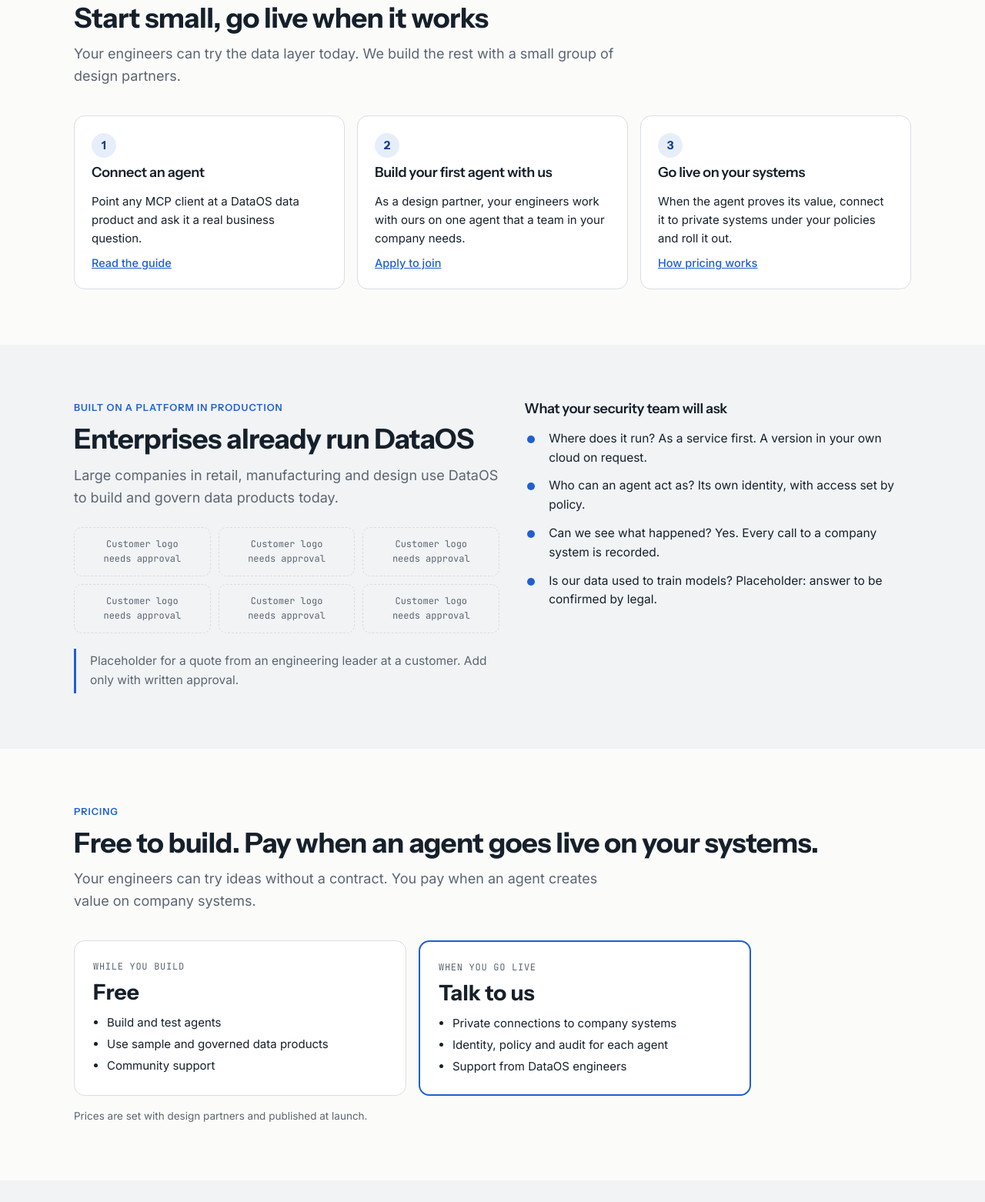
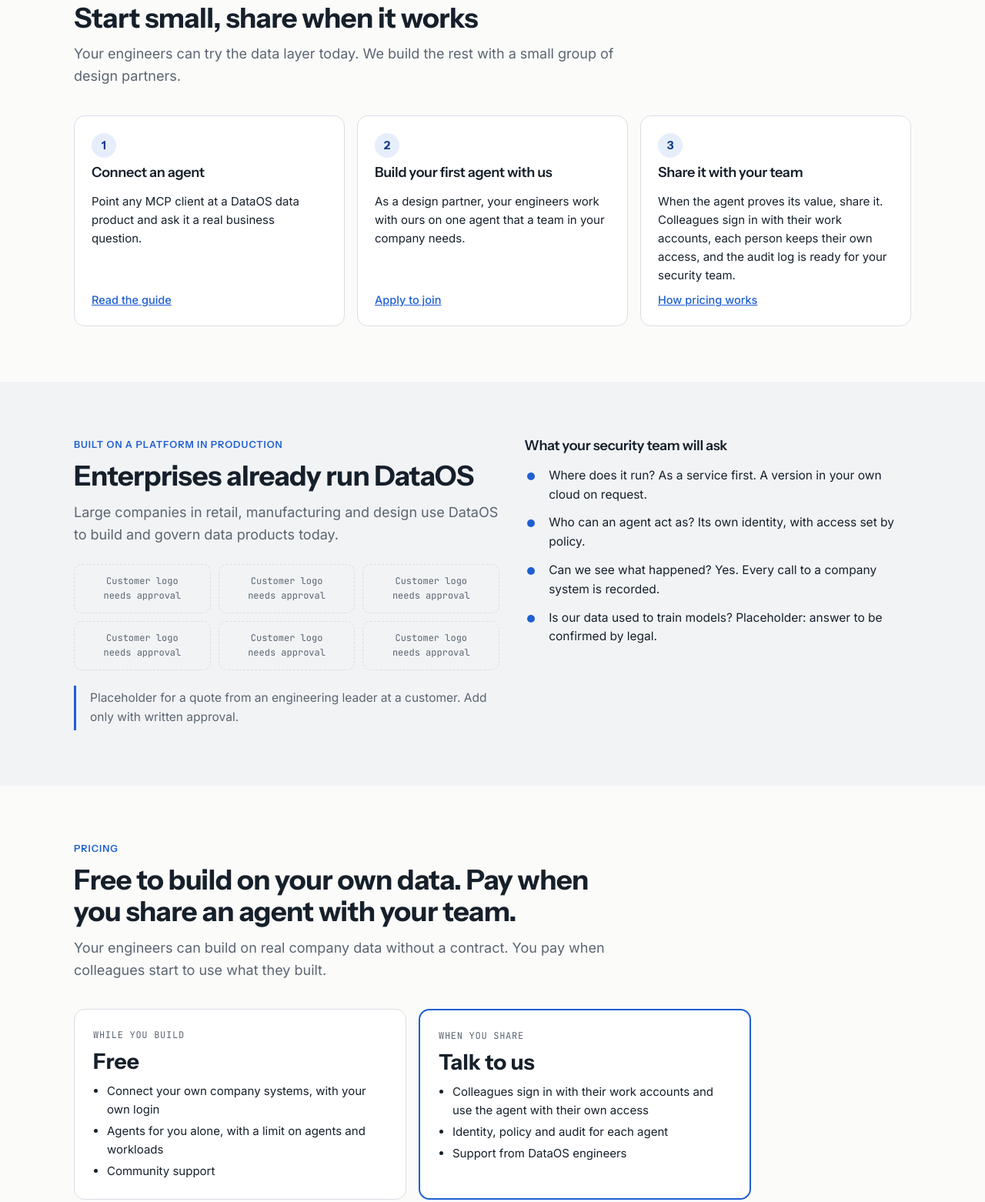
Before and after one commit to tmdc-io/whitepapers, a plain HTML site: page docs/cto-desk/1126/dataos-website-landing-prototype-v1.html in a window 1280 px wide. Shown: the part 2828-4390 px from the top of the page at 77% size. Drawn offline with Linux system fonts and the light colour scheme.

Commit message:
dataos-for-engineering-leaders

```diff
--- a/docs/cto-desk/1126/dataos-website-landing-prototype-v1.html
+++ b/docs/cto-desk/1126/dataos-website-landing-prototype-v1.html
@@ -355,12 +355,12 @@ footer a:hover{color:var(--ink)}
 <section id="start">
   <div class="wrap">
     <p class="eyebrow">Get started</p>
-    <h2>Start small, go live when it works</h2>
+    <h2>Start small, share when it works</h2>
     <p class="lede">Your engineers can try the data layer today. We build the rest with a small group of design partners.</p>
     <ol class="steps">
       <li><h3>Connect an agent</h3><p>Point any MCP client at a DataOS data product and ask it a real business question.</p><a class="more" href="https://v2.dataos.info/consume/consume-with-ai/connect-a-client" target="dataos-docs">Read the guide</a></li>
       <li><h3>Build your first agent with us</h3><p>As a design partner, your engineers work with ours on one agent that a team in your company needs.</p><a class="more" href="#partner">Apply to join</a></li>
-      <li><h3>Go live on your systems</h3><p>When the agent proves its value, connect it to private systems under your policies and roll it out.</p><a class="more" href="#pricing">How pricing works</a></li>
+      <li><h3>Share it with your team</h3><p>When the agent proves its value, share it. Colleagues sign in with their work accounts, each person keeps their own access, and the audit log is ready for your security team.</p><a class="more" href="#pricing">How pricing works</a></li>
     </ol>
   </div>
 </section>
@@ -398,18 +398,18 @@ footer a:hover{color:var(--ink)}
 <section id="pricing">
   <div class="wrap">
     <p class="eyebrow">Pricing</p>
-    <h2>Free to build. Pay when an agent goes live on your systems.</h2>
-    <p class="lede">Your engineers can try ideas without a contract. You pay when an agent creates value on company systems.</p>
+    <h2>Free to build on your own data. Pay when you share an agent with your team.</h2>
+    <p class="lede">Your engineers can build on real company data without a contract. You pay when colleagues start to use what they built.</p>
     <div class="price">
       <div class="tier">
         <span class="when">While you build</span>
         <p class="what">Free</p>
-        <ul><li>Build and test agents</li><li>Use sample and governed data products</li><li>Community support</li></ul>
+        <ul><li>Connect your own company systems, with your own login</li><li>Agents for you alone, with a limit on agents and workloads</li><li>Community support</li></ul>
       </div>
       <div class="tier live">
-        <span class="when">When you go live</span>
+        <span class="when">When you share</span>
         <p class="what">Talk to us</p>
-        <ul><li>Private connections to company systems</li><li>Identity, policy and audit for each agent</li><li>Support from DataOS engineers</li></ul>
+        <ul><li>Colleagues sign in with their work accounts and use the agent with their own access</li><li>Identity, policy and audit for each agent</li><li>Support from DataOS engineers</li></ul>
       </div>
     </div>
     <p class="pnote">Prices are set with design partners and published at launch.</p>
```
Also changed, not shown: docs/cto-desk/1126/dataos-value-proposition-v1.html (+5 -5 lines).
